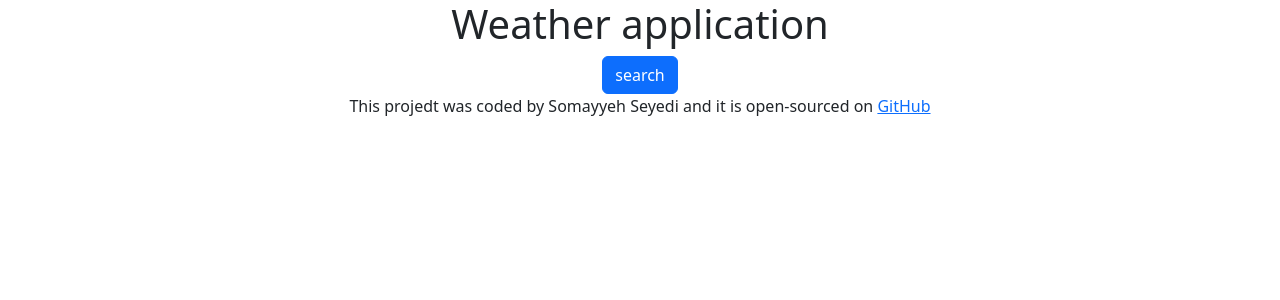
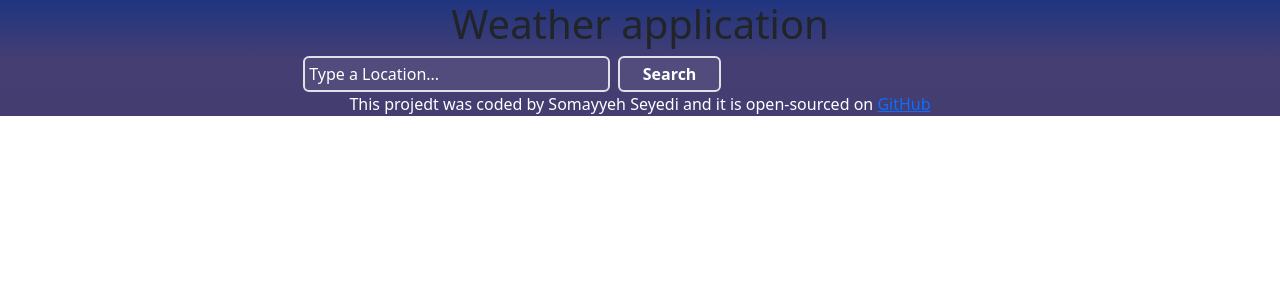
Before and after one commit to Somayyeh94/weather-react-project, a React (Create React App) app: page / in a window 1280 px wide. Shown: the top 300 px of the page. Built offline with nearby package versions, Linux system fonts and the light colour scheme.

Commit message:
added html and css for form section

```diff
--- a/src/App.css
+++ b/src/App.css
@@ -1,38 +1,3 @@
 .App {
   text-align: center;
 }
-
-.App-logo {
-  height: 40vmin;
-  pointer-events: none;
-}
-
-@media (prefers-reduced-motion: no-preference) {
-  .App-logo {
-    animation: App-logo-spin infinite 20s linear;
-  }
-}
-
-.App-header {
-  background-color: #282c34;
-  min-height: 100vh;
-  display: flex;
-  flex-direction: column;
-  align-items: center;
-  justify-content: center;
-  font-size: calc(10px + 2vmin);
-  color: white;
-}
-
-.App-link {
-  color: #61dafb;
-}
-
-@keyframes App-logo-spin {
-  from {
-    transform: rotate(0deg);
-  }
-  to {
-    transform: rotate(360deg);
-  }
-}
--- a/src/App.js
+++ b/src/App.js
@@ -1,14 +1,13 @@
 import "./App.css";
 import "bootstrap/dist/css/bootstrap.css";
-// Put any other imports below so that CSS from your
-// components takes precedence over default styles.
+import Search from "./Search";
 
 function App() {
   return (
     <div className="App">
       <h1>Weather application</h1>
-      <button className="btn btn-primary">search</button>
-      <footer>
+     <Search/>
+      <footer className="text-white">
         This projedt was coded by Somayyeh Seyedi and it is open-sourced on{" "}
         <a
           href="https://github.com/Somayyeh94/weather-react-project"
--- /dev/null
+++ b/src/Search.css
@@ -0,0 +1,16 @@
+.Search{
+    width: 80%;
+}
+
+.form-search{
+    width: 30%;
+    background-color:rgba(255,255,255,0.07);
+}
+input::placeholder{
+    color:white ;
+}
+.form-submit{
+    width: 10%;
+    background-color:rgba(255,255,255,0.07);
+    color: white;
+}
--- /dev/null
+++ b/src/Search.js
@@ -0,0 +1,20 @@
+import react from "react"
+import "./Search.css"
+export default function Search() {
+    return (
+      <div className="Search">
+        <form>
+          <input
+            type="search"
+            placeholder="Type a Location..."
+            className="form-search border border-2 rounded-2 p-1"
+          />
+          <input
+            type="submit"
+            value="Search"
+            className="form-submit border border-2 rounded-2 ms-2 p-1 fw-bold"
+          />
+        </form>
+      </div>
+    );
+}
--- a/src/index.css
+++ b/src/index.css
@@ -1,10 +1,12 @@
 body {
   margin: 0;
-  font-family: -apple-system, BlinkMacSystemFont, 'Segoe UI', 'Roboto', 'Oxygen',
-    'Ubuntu', 'Cantarell', 'Fira Sans', 'Droid Sans', 'Helvetica Neue',
+  font-family:Segoe UI,Segoe WP,Arial,Sans-Serif
     sans-serif;
   -webkit-font-smoothing: antialiased;
   -moz-osx-font-smoothing: grayscale;
+  background: linear-gradient(180deg, #203580 0px, #443E73 60px, #443A66 300px, #27284F 600px, #171E44 1000px);
+  background-repeat: no-repeat;
+  background-size: cover;
 }
 
 code {
```
